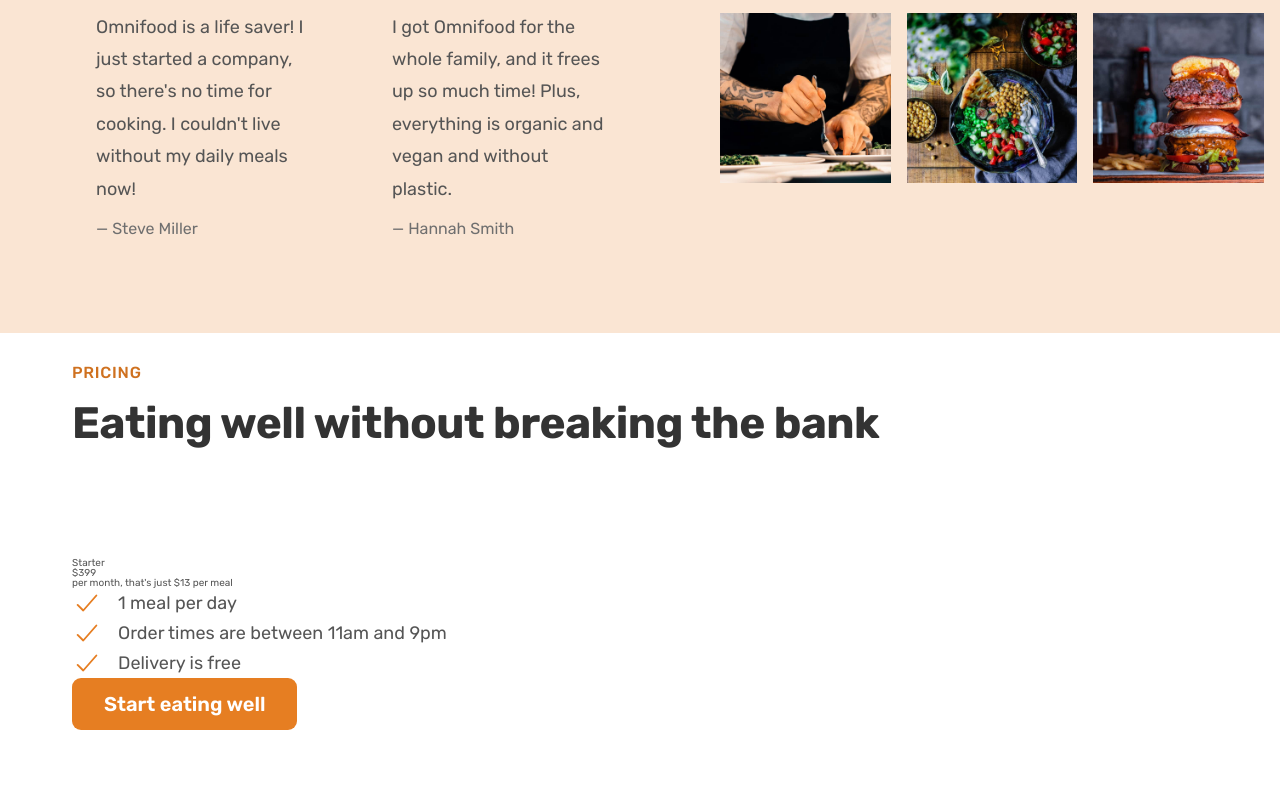
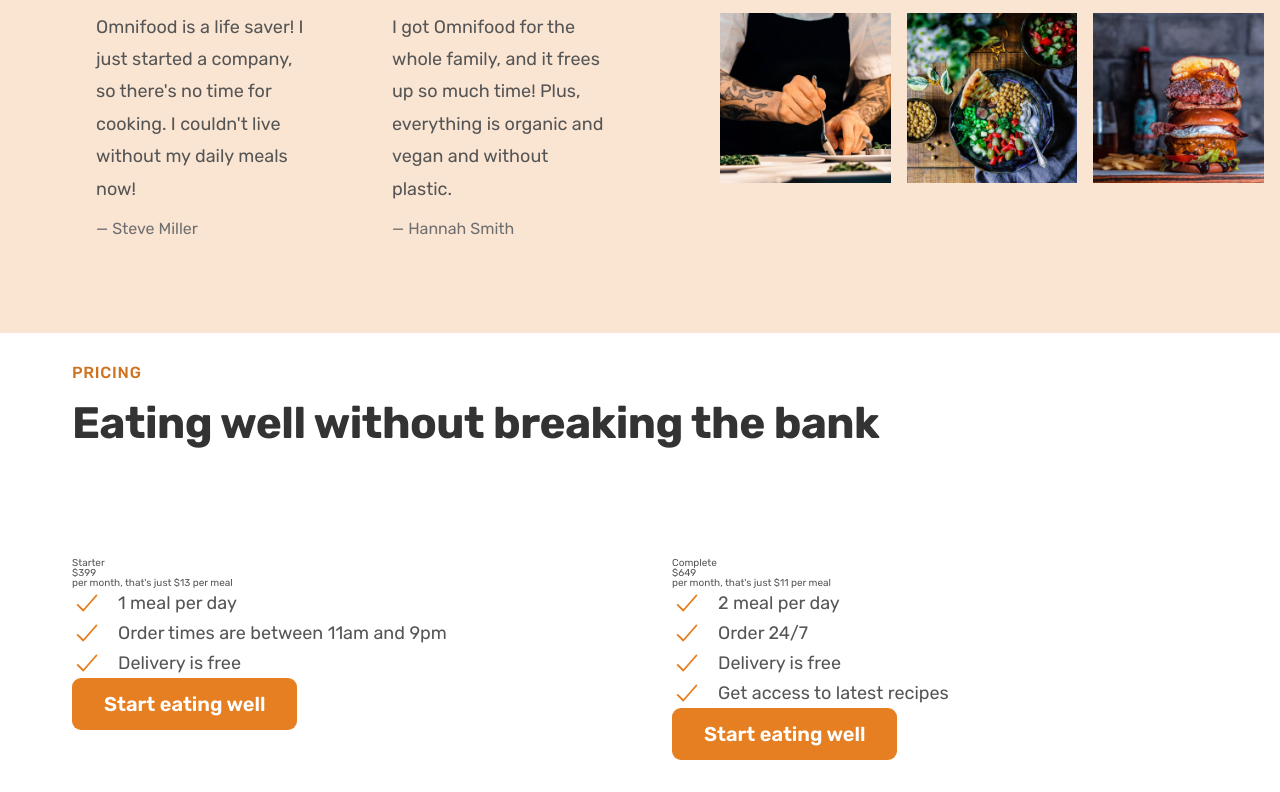
Before and after one commit to khanjee501/omnifood, a plain HTML site: page index.html in a window 1280 px wide. Shown: the part 4316-5108 px from the top of the page. Before the commit the page ends 5078 px from the top, so only its background shows below. Drawn offline with nearby package versions, Linux system fonts and the light colour scheme.

Commit message:
FEAT: added html for the 2nd pricing card

```diff
--- a/index.html
+++ b/index.html
@@ -447,6 +447,31 @@
             </ul>
             <a href="#" class="btn btn--full">Start eating well</a>
           </div>
+
+          <div class="pricing-plan">
+            <p class="plan-name">Complete</p>
+            <p class="plan-price"><span>$</span>649</p>
+            <p class="plan-text">per month, that's just $11 per meal</p>
+            <ul class="list">
+              <li class="list-item">
+                <ion-icon class="list-icon" name="checkmark-outline"></ion-icon>
+                <span>2 meal per day</span>
+              </li>
+              <li class="list-item">
+                <ion-icon class="list-icon" name="checkmark-outline"></ion-icon>
+                <span>Order 24/7</span>
+              </li>
+              <li class="list-item">
+                <ion-icon class="list-icon" name="checkmark-outline"></ion-icon>
+                <span>Delivery is free</span>
+              </li>
+              <li class="list-item">
+                <ion-icon class="list-icon" name="checkmark-outline"></ion-icon>
+                <span>Get access to latest recipes</span>
+              </li>
+            </ul>
+            <a href="#" class="btn btn--full">Start eating well</a>
+          </div>
         </div>
       </section>
     </main>
```
